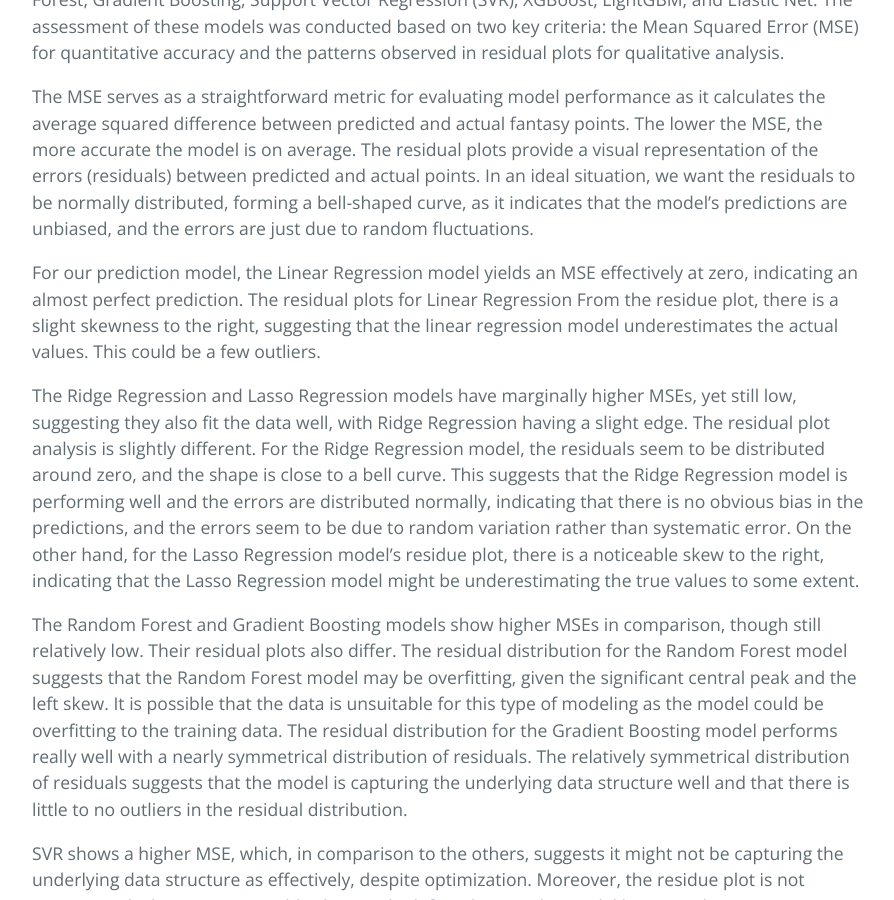
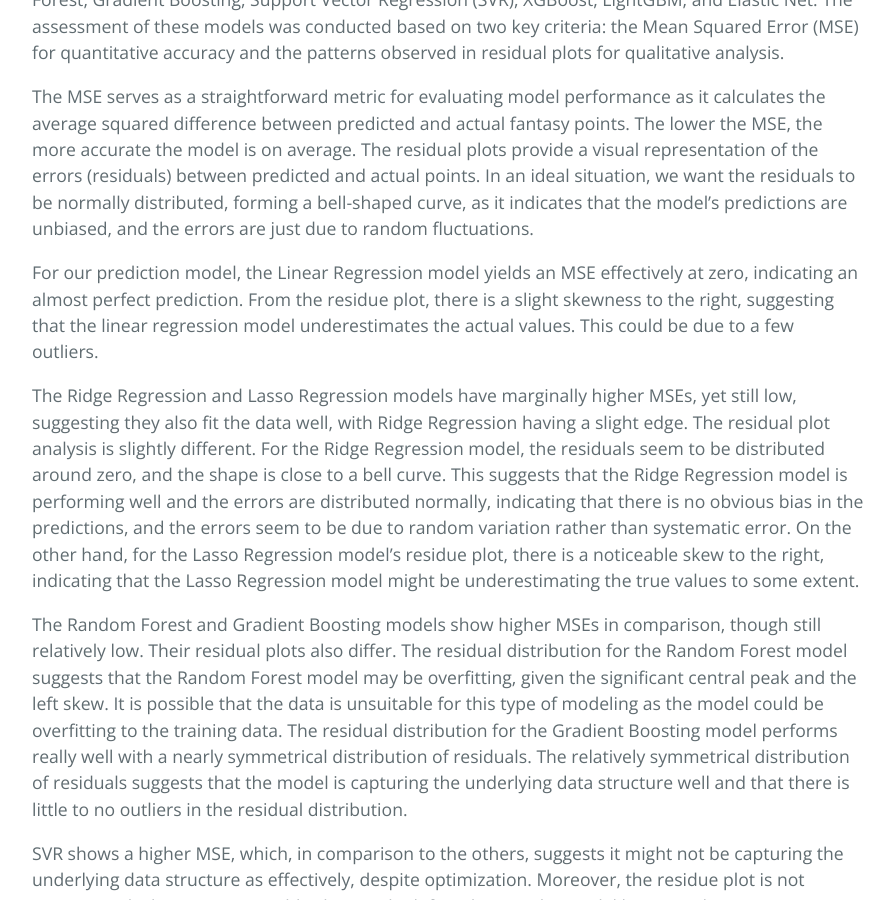
Before and after one commit to CS4641-Group-96/fantasy-football, a Jekyll site: the page built from index.md, in a window 1280 px wide and 900 px high, scrolled down 15636 px. Shown: the whole window, without its empty margins (192-1086 px from the left). Built offline with Jekyll 4.4.1, drawn with Linux system fonts in a browser that asks for light colours; part of the change alters nothing that is shown; some of the changed text lies outside the part shown.

Commit message:
Update index.md

```diff
--- a/index.md
+++ b/index.md
@@ -126,7 +126,7 @@ In this project of predicting fantasy football points for the 2023 season, a var
 
 The MSE serves as a straightforward metric for evaluating model performance as it calculates the average squared difference between predicted and actual fantasy points. The lower the MSE, the more accurate the model is on average. The residual plots provide a visual representation of the errors (residuals) between predicted and actual points. In an ideal situation, we want the residuals to be normally distributed, forming a bell-shaped curve, as it indicates that the model's predictions are unbiased, and the errors are just due to random fluctuations.
 
-For our prediction model, the Linear Regression model yields an MSE effectively at zero, indicating an almost perfect prediction. The residual plots for Linear Regression From the residue plot, there is a slight skewness to the right, suggesting that the linear regression model underestimates the actual values. This could be a few outliers.
+For our prediction model, the Linear Regression model yields an MSE effectively at zero, indicating an almost perfect prediction. From the residue plot, there is a slight skewness to the right, suggesting that the linear regression model underestimates the actual values. This could be due to a few outliers.
 
 The Ridge Regression and Lasso Regression models have marginally higher MSEs, yet still low, suggesting they also fit the data well, with Ridge Regression having a slight edge. The residual plot analysis is slightly different. For the Ridge Regression model, the residuals seem to be distributed around zero, and the shape is close to a bell curve. This suggests that the Ridge Regression model is performing well and the errors are distributed normally, indicating that there is no obvious bias in the predictions, and the errors seem to be due to random variation rather than systematic error. On the other hand, for the Lasso Regression model's residue plot, there is a noticeable skew to the right, indicating that the Lasso Regression model might be underestimating the true values to some extent.
 
@@ -151,10 +151,10 @@ Here is a link to our [Project Timeline](https://docs.google.com/spreadsheets/d/
 
 Below are the contributions of each of our members.
 
-| Name                 | Contribution                                               |
-|:---------------------|:-----------------------------------------------------------|
-| Emmanuel Ebhohimen   | Model Selection, Model Coding                              |
-| Justin Huang         | Data Sourcing and Cleaning, Model Coding                   |
-| Gregory Elias        | Model Coding                                               |
-| Joshua Abantao       | Data Pre-processing                                        |
-| Andrew Titus         | Results / Evaluation and Analysis                          |
+| Name                 | Contribution                 |
+|:---------------------|:-----------------------------|
+| Emmanuel Ebhohimen   | Final Report                 |
+| Justin Huang         | Model Comparison             |
+| Gregory Elias        | Model Comparison             |
+| Joshua Abantao       | Presentation                 |
+| Andrew Titus         | Recording                    |
```
